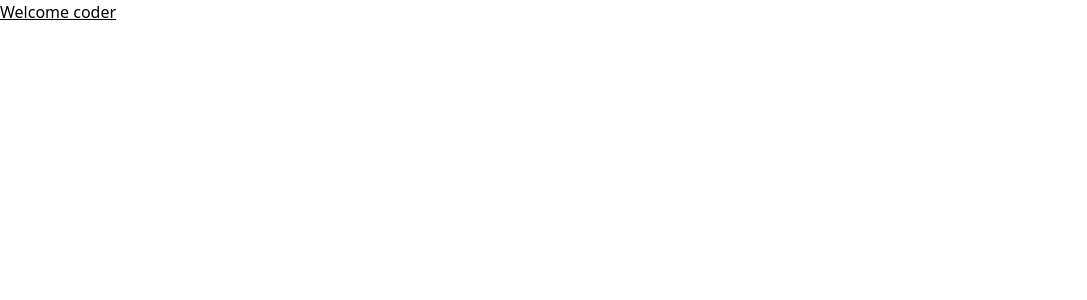
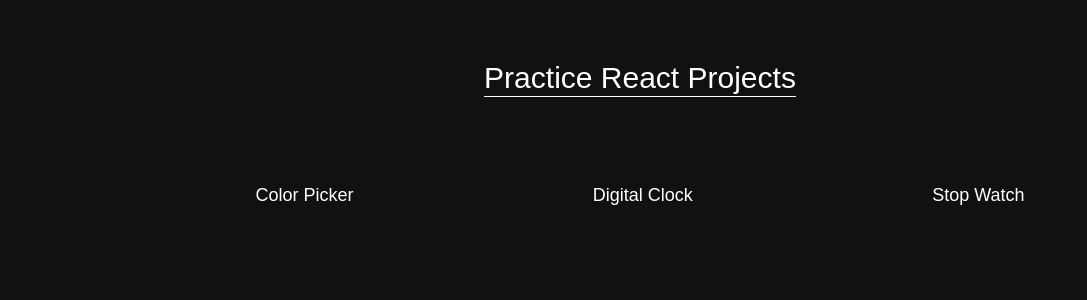
Before and after one commit to ig-ayush/React-projects, a React (Vite) app: page / in a window 1280 px wide. Shown: the top 300 px of the page, without its empty margins (0-1087 px from the left). Built offline with nearby package versions, Linux system fonts and the light colour scheme.

Commit message:
Complete the stucture of the Project

```diff
--- a/index.html
+++ b/index.html
@@ -4,7 +4,7 @@
     <meta charset="UTF-8" />
     <link rel="icon" type="image/svg+xml" href="/vite.svg" />
     <meta name="viewport" content="width=device-width, initial-scale=1.0" />
-    <title>Vite + React</title>
+    <title>React Projects</title>
     <link rel="stylesheet" href="./src/input.css">
     <link rel="stylesheet" href="./src/output.css">
   </head>
--- a/src/App.jsx
+++ b/src/App.jsx
@@ -1,7 +1,78 @@
-function App() {
-  return(
-    <h1 className="underline">Welcome coder</h1>
-  )
-};
+  import { useState } from "react";
+  import ColorPicker from "./Components/ColorPicker";
 
-export default App;
+  function App() {
+
+    const [borderB,setBordeB] = useState("");
+    const [project,setProject] = useState("");
+
+    const colorPicker = (project)=>{
+      setBordeB("btn-1");
+      setProject(project);
+    }
+
+    const digitalClock = ()=>{
+      setBordeB("btn-2");
+    }
+
+    const stopWatch = ()=>{
+      setBordeB("btn-3");
+    }
+
+    function projectDisplay() {
+
+      switch (project) {
+        case "color-picker" :
+        return (
+          <ColorPicker />
+        );
+
+        default : null
+      }
+    }
+
+    return(
+      <>
+        <nav id="Heading" className="p-10 flex justify-center w-screen h-auto items-center">
+          <h1 className="text-3xl border-b pt-5 ">Practice React Projects</h1>
+        </nav>
+
+      {/* Select Project  */}
+
+        <main className="w-screen flex justify-center mt-5  p-5">
+          <div id="projects"
+            className="w-screen flex justify-evenly text-lg">
+
+            <button id="btn-1"
+              className =  {`cursor-pointer ${borderB == 'btn-1' ? 'border-b' : 'border-none'} p-1`}
+              onClick={() => colorPicker("color-picker")}
+              >Color Picker
+            </button>
+
+            <button id="btn-2"
+              className={`cursor-pointer ${borderB == 'btn-2' ? 'border-b' : `border-none`} p-1`}
+              onClick={() => digitalClock()}
+                >Digital Clock
+            </button>
+
+            <button id="btn-3"
+               className={`cursor-pointer ${borderB == 'btn-3' ? 'border-b' : `border-none`} p-1`}
+               onClick={() => stopWatch()}
+                >Stop Watch
+            </button>
+
+          </div>
+        </main>
+
+      {/* Projects */}
+
+        <main className="w-screen h-auto">
+          <div id="display-project" className="flex justify-center items-center mt-5">
+            {projectDisplay()}
+          </div>
+        </main>
+      </>
+    )
+  };
+
+  export default App;
--- /dev/null
+++ b/src/Components/ColorPicker.jsx
@@ -0,0 +1,7 @@
+function ColorPicker() {
+    return(
+        <h1>Hello coder</h1>
+    )
+}
+
+export default ColorPicker;
--- a/src/input.css
+++ b/src/input.css
@@ -1 +1,8 @@
 @import "tailwindcss";
+@import url('https://fonts.googleapis.com/css2?family=Exile&family=Inter:ital,opsz,wght@0,14..32,100..900;1,14..32,100..900&family=Jaro:opsz@6..72&family=Montserrat:ital,wght@0,100..900;1,100..900&family=Oswald:wght@200..700&family=Playfair+Display:ital,wght@0,400..900;1,400..900&family=Poppins&family=Roboto:ital,wght@0,100;0,400;0,500;0,700;0,900;1,400;1,500;1,700;1,900&family=Rubik:ital,wght@0,300..900;1,300..900&display=swap');
+
+body {
+    background-color: #111;
+    color: #fff;
+    font-family: "Poppins", sans-serif;
+}
--- a/src/main.jsx
+++ b/src/main.jsx
@@ -1,4 +1,4 @@
-import ReactDOM, { createRoot } from 'react-dom/client'
+import ReactDOM  from 'react-dom/client'
 import App from './App';
 
 const root = ReactDOM.createRoot(document.getElementById('all-projects'));
```
